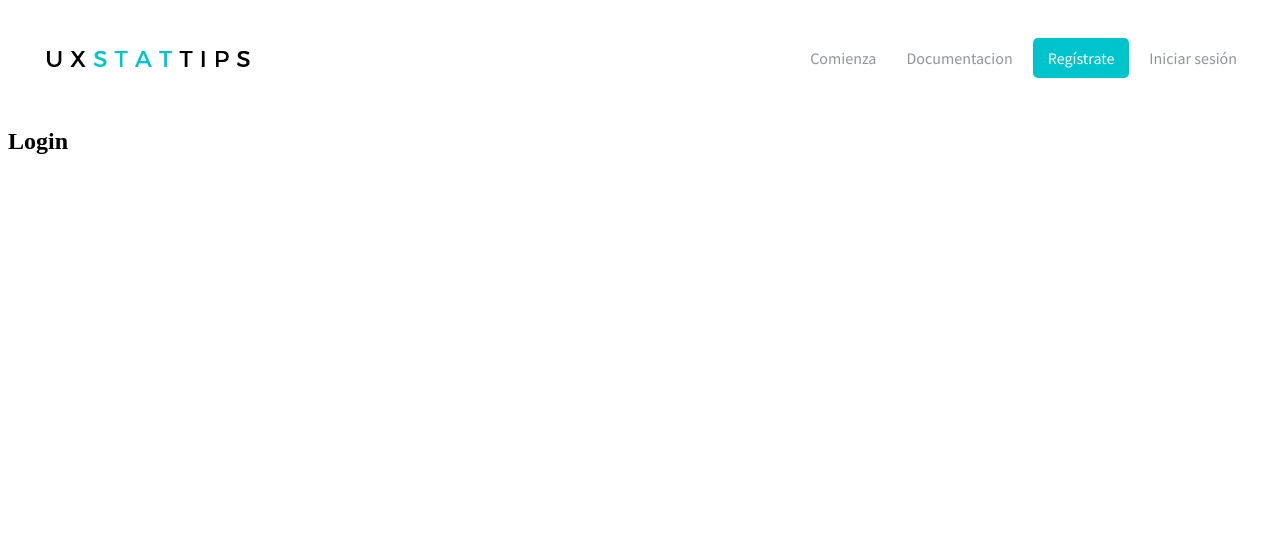
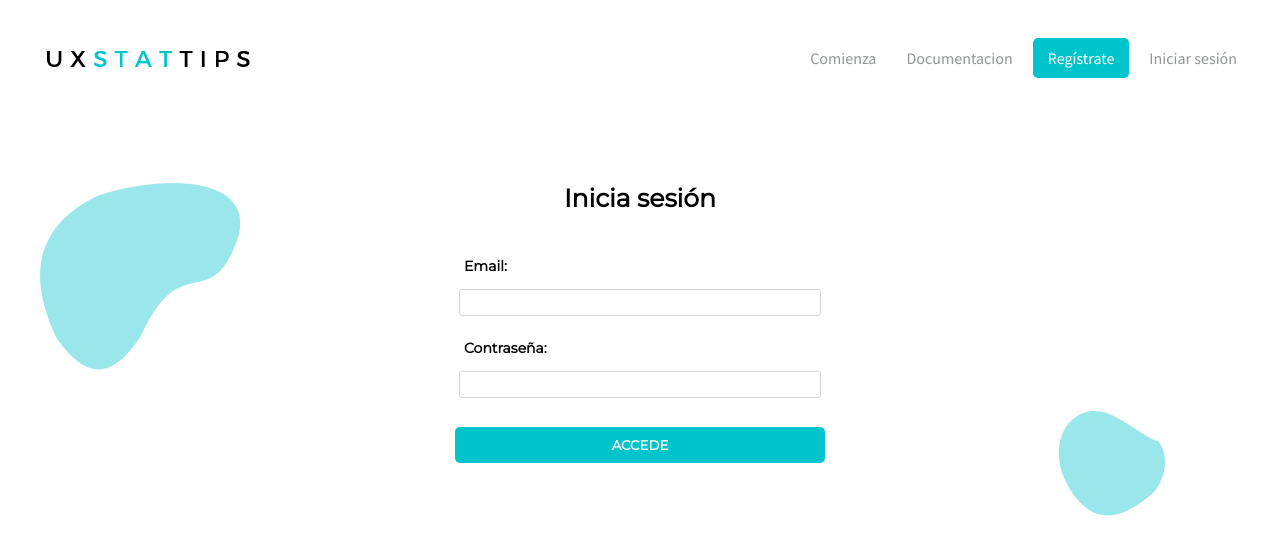
Before and after one commit to isabel2194/UXstattips, a React (Create React App) app: page /login in a window 1280 px wide. Shown: the top 554 px of the page. Built offline with nearby package versions, Linux system fonts and the light colour scheme.

Commit message:
login and documentation

```diff
--- a/package.json
+++ b/package.json
@@ -3,6 +3,11 @@
   "version": "0.1.0",
   "private": true,
   "dependencies": {
+    "@fortawesome/fontawesome-svg-core": "^1.2.17",
+    "@fortawesome/free-brands-svg-icons": "^5.8.1",
+    "@fortawesome/free-regular-svg-icons": "^5.8.1",
+    "@fortawesome/free-solid-svg-icons": "^5.8.1",
+    "@fortawesome/react-fontawesome": "^0.1.4",
     "jquery": "^3.3.1",
     "node-sass": "^4.11.0",
     "react": "^16.7.0",
--- a/src/App.js
+++ b/src/App.js
@@ -8,6 +8,7 @@ import logo from "./img/logo.png";
 import Registro from "./home/registro";
 import Login from "./home/login";
 import Home from "./home/home";
+import Documentacion from "./home/documentacion";
 
 class App extends Component {
   render() {
@@ -32,12 +33,12 @@ class App extends Component {
                 </li>
               </ul>
             </nav>
-            <Route path="/index" component={Home} />
-            {/*<Route path="/js" component={libraryJS} />
-        <Route path="/documentacion" component={Documentacion} />*/}
-            <Route path="/registro" component={Registro} />
-            <Route path="/login" component={Login} />
           </header>
+          <Route path="/index" component={Home} />
+          {/*<Route path="/js" component={libraryJS} />*/}
+          <Route path="/documentacion" component={Documentacion} />
+          <Route path="/registro" component={Registro} />
+          <Route path="/login" component={Login} />
         </div>
       </BrowserRouter>
     );
--- /dev/null
+++ b/src/home/documentacion.js
@@ -0,0 +1,27 @@
+import React, { Component } from "react";
+import "../scss/documentacion.scss";
+import { FontAwesomeIcon } from "@fortawesome/react-fontawesome";
+
+class Documentacion extends Component {
+  copy() {}
+
+  render() {
+    return (
+      <div className="documentacion">
+        <div>
+          <input type="text" val="aqui va el cdn" className="cdn-input" />
+          <button onClick={this.copy}>
+            <FontAwesomeIcon icon={["far", "copy"]} />
+          </button>
+        </div>
+        <div>
+          <h2 className="titulo2">
+            Inserta la librería en tu web <br />y comienza a mejorarla!
+          </h2>
+        </div>
+      </div>
+    );
+  }
+}
+
+export default Documentacion;
--- a/src/home/login.js
+++ b/src/home/login.js
@@ -1,9 +1,78 @@
 import React, { Component } from "react";
+import $ from "jquery";
 import "../scss/login.scss";
 
 class Login extends Component {
+  constructor(props) {
+    super(props);
+    this.state = { email: "", passwd: "" };
+
+    this.login = this.login.bind(this);
+    this.handleChange = this.handleChange.bind(this);
+  }
+
+  login(event) {
+    event.preventDefault();
+    console.log(event.target.name.value);
+    $.ajax({
+      url: "https://uxserverstattips.herokuapp.com/clients/",
+      method: "GET",
+      data: JSON.stringify({
+        email: event.target.email.value,
+        password: event.target.passwd.value
+      }),
+      dataType: "json",
+      contentType: "application/json",
+      success: function(data) {
+        alert("Usuario logueado");
+      }
+    });
+  }
+
+  handleChange(event) {
+    this.setState({
+      [event.target.name]: event.target.value
+    });
+  }
+
   render() {
-    return <h2>Login</h2>;
+    return (
+      <div className="registro">
+        <h3 className="titulo3">
+          Inicia sesión
+          <br />
+        </h3>
+        <form className="formulario" onSubmit={this.registrar}>
+          <label className="label" from="emailCliente">
+            Email:
+          </label>
+          <input
+            className="input"
+            id="emailCliente"
+            type="email"
+            required
+            name="email"
+            value={this.state.email}
+            onChange={this.handleChange}
+          />
+          <label className="label" from="passwordCliente">
+            Contraseña:
+          </label>
+          <input
+            className="input"
+            id="passwordCliente"
+            type="password"
+            required
+            name="passwd"
+            value={this.state.password}
+            onChange={this.handleChange}
+          />
+          <button type="submit" className="btn btn-active">
+            Accede
+          </button>
+        </form>
+      </div>
+    );
   }
 }
 
--- a/src/home/registro.js
+++ b/src/home/registro.js
@@ -15,14 +15,16 @@ class Registro extends Component {
     event.preventDefault();
     console.log(event.target.name.value);
     $.ajax({
-      url: "localhost:3001/clients/",
+      url: "https://uxserverstattips.herokuapp.com/clients/",
       method: "POST",
-      data: {
+      data: JSON.stringify({
         name: event.target.name.value,
         surname: event.target.surname.value,
         email: event.target.email.value,
         password: event.target.passwd.value
-      },
+      }),
+      dataType: "json",
+      contentType: "application/json",
       success: function(data) {
         alert("Usuario registrado");
       }
--- a/src/index.js
+++ b/src/index.js
@@ -2,6 +2,12 @@ import React from "react";
 import ReactDOM from "react-dom";
 import App from "./App";
 import * as serviceWorker from "./serviceWorker";
+import { library } from "@fortawesome/fontawesome-svg-core";
+import { fas } from "@fortawesome/free-solid-svg-icons";
+import { fab } from "@fortawesome/free-brands-svg-icons";
+import { far } from "@fortawesome/free-regular-svg-icons";
+
+library.add(fab, far, fas);
 
 ReactDOM.render(<App />, document.getElementById("root"));
 
--- a/src/scss/base.scss
+++ b/src/scss/base.scss
@@ -27,6 +27,13 @@
     }
 }
 
+.titulo2{
+    font-family: Montserrat;
+    text-align: center;
+    font-size: 30px;
+    margin-bottom: 30px;
+}
+
 .titulo3{
     font-family: Montserrat;
     text-align: center;
--- /dev/null
+++ b/src/scss/documentacion.scss
@@ -0,0 +1,17 @@
+
+
+.documentacion {
+    display: flex;
+    justify-content: space-around;
+    flex-direction:row;
+    margin-top: 150px;
+    & > div{
+        justify-content: center;
+
+        .cdn-input{
+            padding: 5px;
+            border-radius: 6px;
+            border: #ddd thin solid;
+        }
+    }
+}
--- a/src/scss/menu_header.scss
+++ b/src/scss/menu_header.scss
@@ -18,7 +18,6 @@ nav {
 
         &:hover{
             color:white;
-
         }
 
     }
```
Also changed, not shown: 1 other file (tests, documents, lock files or other folders).
